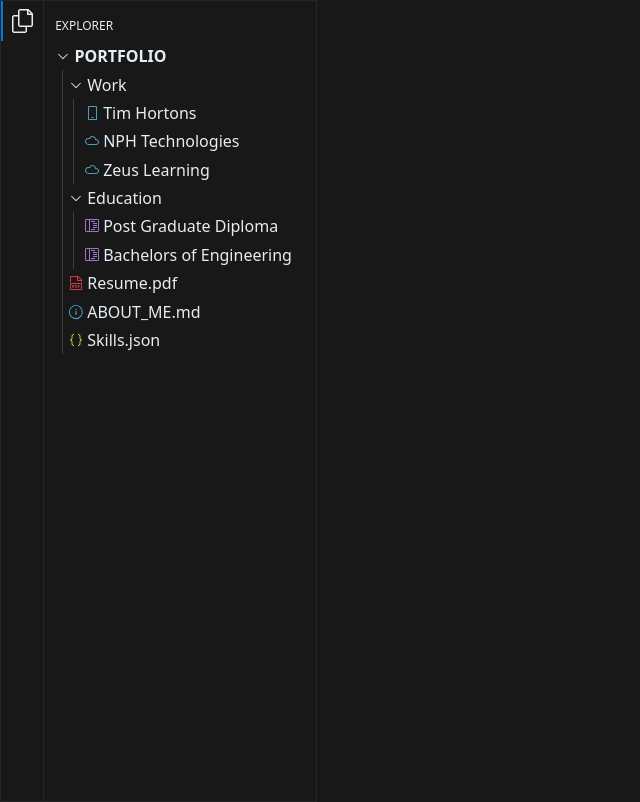
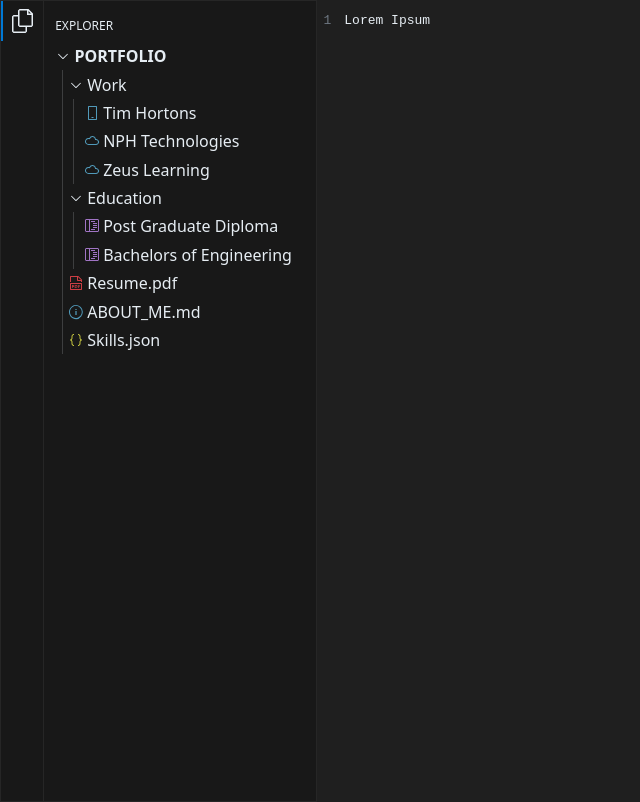
Before and after one commit to vipul-gujare/portfolio-react, a React (Vite) app: page / in a window 1280 px wide. Shown: the whole page, without its empty margins (0-640 px from the left). Built offline with nearby package versions, Linux system fonts and the light colour scheme.

Commit message:
Add basic editable container

```diff
--- a/src/App.css
+++ b/src/App.css
@@ -11,7 +11,37 @@
   display: flex;
 }
 
+/*************************** Hamburger menu ****************************/
 #root .dropdown-hoverable:hover {
   background-color: #2b2d2e;
   cursor: pointer;
 }
+
+/*************************** Editable container ****************************/
+#root pre.main-container-editable {
+  --line-number-color: #6d7681;
+  --line-number-padding: 0 0.5em;
+  --line-number-margin: 0.5em;
+  counter-reset: line 1;
+}
+
+pre.main-container-editable::before {
+  content: "1";
+  display: inline-block;
+  padding: var(--line-number-padding);
+  margin-right: var(--line-number-margin);
+  color: var(--line-number-color);
+}
+
+pre.main-container-editable div {
+  line-height: 1.5rem;
+  counter-increment: line;
+}
+
+pre.main-container-editable div::before {
+  content: counter(line);
+  display: inline-block;
+  padding: var(--line-number-padding);
+  margin-right: var(--line-number-margin);
+  color: var(--line-number-color);
+}
--- a/src/components/MainContainer.tsx
+++ b/src/components/MainContainer.tsx
@@ -1,3 +1,24 @@
+import { Colors } from "../constants";
+
 export const MainContainer = () => {
-  return <div></div>;
+  return (
+    <div
+      style={{
+        backgroundColor: Colors.BACKGROUND_LIGHT,
+        flex: 1,
+      }}
+    >
+      <pre
+        contentEditable={true}
+        spellCheck={false}
+        className="main-container-editable"
+        suppressContentEditableWarning
+        style={{
+          width: "100%",
+        }}
+      >
+        Lorem Ipsum
+      </pre>
+    </div>
+  );
 };
```
